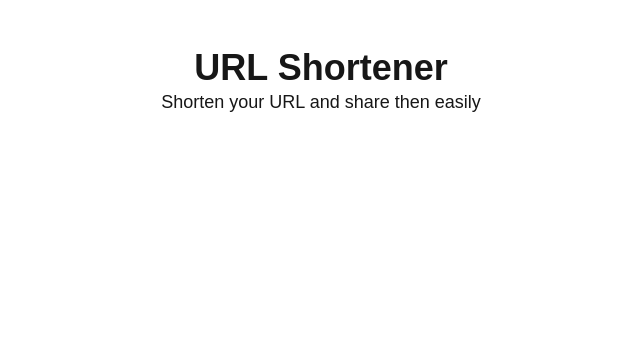
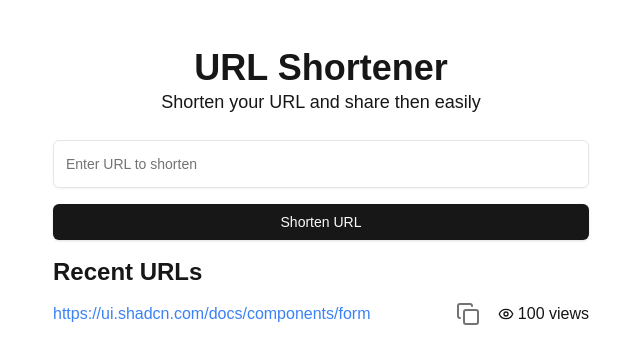
Before and after one commit to DalpatRathore/next-url-shortener, a Next.js app: page / in a window 1280 px wide. Shown: the top 364 px of the page, without its empty margins (319-959 px from the left). Built offline with nearby package versions, Linux system fonts and the light colour scheme.

Commit message:
feat: finished ui setup

```diff
--- a/src/app/page.tsx
+++ b/src/app/page.tsx
@@ -1,10 +1,13 @@
+import UrlShortenerContainer from "@/components/UrlShortenerContainer";
+
 export default function Home() {
   return (
-    <main className="w-full max-w-xl mx-auto py-12 px-5">
+    <main className="w-full max-w-xl mx-auto py-12 px-5 space-y-6">
       <div className="space-px-2 text-center">
         <h1 className="text-3xl md:text-4xl font-bold">URL Shortener</h1>
         <p className="md:text-lg">Shorten your URL and share then easily</p>
       </div>
+      <UrlShortenerContainer></UrlShortenerContainer>
     </main>
   );
 }
--- /dev/null
+++ b/src/components/ShortenerForm.tsx
@@ -0,0 +1,29 @@
+"use client";
+import React, { useState } from "react";
+import { Input } from "./ui/input";
+import { Button } from "./ui/button";
+
+const ShortenerForm = () => {
+  const [url, setUrl] = useState<string>("");
+  const handleSubmit = (e: React.FormEvent) => {
+    e.preventDefault();
+    console.log(url);
+  };
+  return (
+    <form onSubmit={handleSubmit}>
+      <div className="space-y-4">
+        <Input
+          className="h-12"
+          type="url"
+          placeholder="Enter URL to shorten"
+          required
+          value={url}
+          onChange={e => setUrl(e.target.value)}
+        ></Input>
+        <Button className="w-full p-2">Shorten URL</Button>
+      </div>
+    </form>
+  );
+};
+
+export default ShortenerForm;
--- /dev/null
+++ b/src/components/UrlList.tsx
@@ -0,0 +1,39 @@
+import Link from "next/link";
+import React from "react";
+import { Button } from "./ui/button";
+import { CopyIcon, EyeIcon } from "lucide-react";
+
+const UrlList = () => {
+  return (
+    <div>
+      <h2 className="text-2xl font-bold mb-2"> Recent URLs</h2>
+      <ul className="space-y-2">
+        <li className="flex items-center justify-between gap-2">
+          <Link
+            href={"https://ui.shadcn.com/docs/components/form"}
+            className="text-blue-500"
+            target="_blank"
+          >
+            https://ui.shadcn.com/docs/components/form
+          </Link>
+          <div className="flex items-center gap-3">
+            <Button
+              variant={"ghost"}
+              size={"icon"}
+              className="text-muted-foreground hover:bg-muted"
+            >
+              <CopyIcon></CopyIcon>
+              <span className="sr-only">Copy URL</span>
+            </Button>
+            <span className="flex items-center gap-1">
+              <EyeIcon className="h-4 w-4"></EyeIcon>
+              100 views
+            </span>
+          </div>
+        </li>
+      </ul>
+    </div>
+  );
+};
+
+export default UrlList;
--- /dev/null
+++ b/src/components/UrlShortenerContainer.tsx
@@ -0,0 +1,14 @@
+import React from "react";
+import ShortenerForm from "./ShortenerForm";
+import UrlList from "./UrlList";
+
+const UrlShortenerContainer = () => {
+  return (
+    <div className="space-y-4">
+      <ShortenerForm></ShortenerForm>
+      <UrlList></UrlList>
+    </div>
+  );
+};
+
+export default UrlShortenerContainer;
--- /dev/null
+++ b/src/components/ui/input.tsx
@@ -0,0 +1,25 @@
+import * as React from "react"
+
+import { cn } from "@/lib/utils"
+
+export interface InputProps
+  extends React.InputHTMLAttributes<HTMLInputElement> {}
+
+const Input = React.forwardRef<HTMLInputElement, InputProps>(
+  ({ className, type, ...props }, ref) => {
+    return (
+      <input
+        type={type}
+        className={cn(
+          "flex h-9 w-full rounded-md border border-input bg-transparent px-3 py-1 text-sm shadow-sm transition-colors file:border-0 file:bg-transparent file:text-sm file:font-medium file:text-foreground placeholder:text-muted-foreground focus-visible:outline-none focus-visible:ring-1 focus-visible:ring-ring disabled:cursor-not-allowed disabled:opacity-50",
+          className
+        )}
+        ref={ref}
+        {...props}
+      />
+    )
+  }
+)
+Input.displayName = "Input"
+
+export { Input }
```
